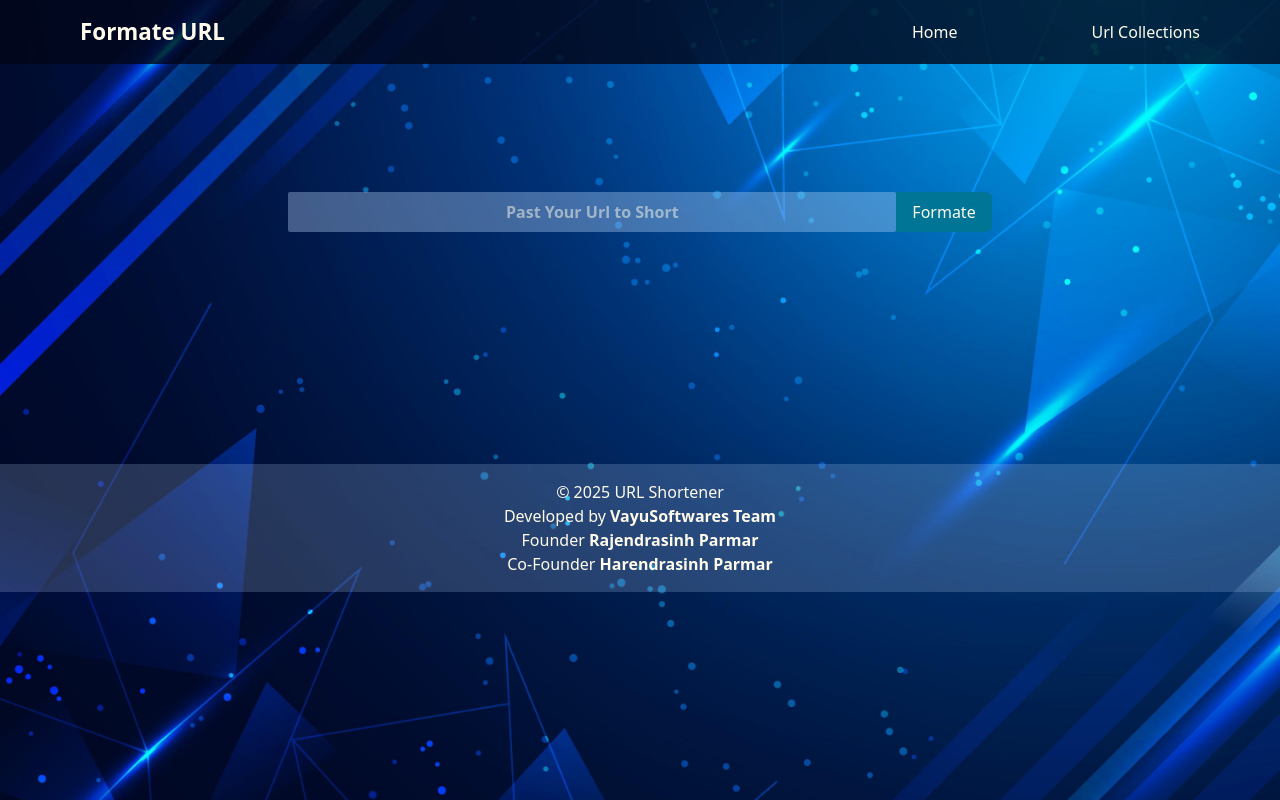
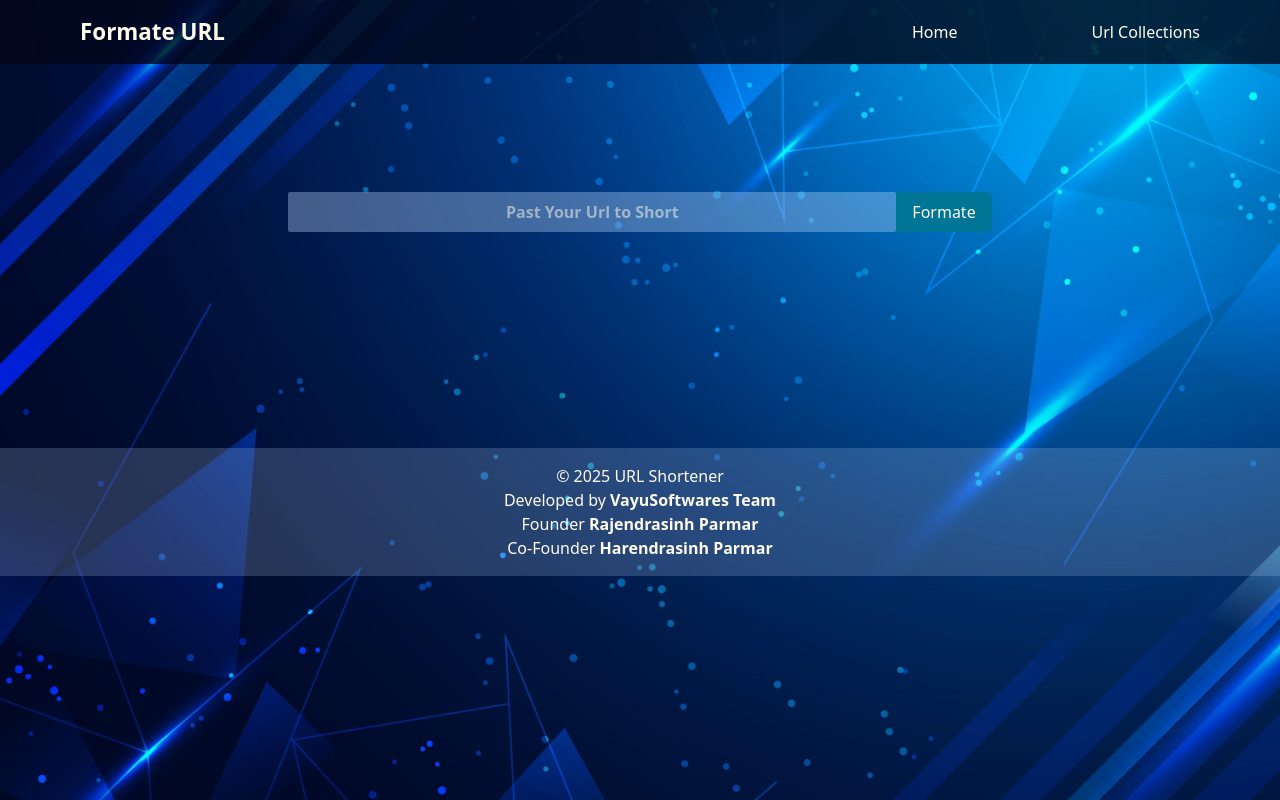
Before and after one commit to harendrasinp/UrlShortner, a React (Vite) app: page / in a window 1280 px wide. Built offline with nearby package versions, Linux system fonts and the light colour scheme.

Commit message:
update footer position at botton

```diff
--- a/src/App.jsx
+++ b/src/App.jsx
@@ -1,6 +1,4 @@
 import { Routes, Route} from 'react-router-dom'
-import './App.css'
-import { Home } from './Component/Home'
 import { Urlcollection } from './Component/Urlcollection'
 import { Urlbox } from './Component/Urlbox'
 import { Redirect } from './Component/Redirect'
--- a/src/main.jsx
+++ b/src/main.jsx
@@ -16,7 +16,7 @@ createRoot(document.getElementById('root')).render(
         <Navbar/>
         <Home/>
         <App/>
-        <div className='mt-[9.5rem]'>
+        <div className='mt-[8.5rem]'>
           <Footer/>
         </div>
       </BrowserRouter>
```
Also changed, not shown: src/App.css (deleted).
